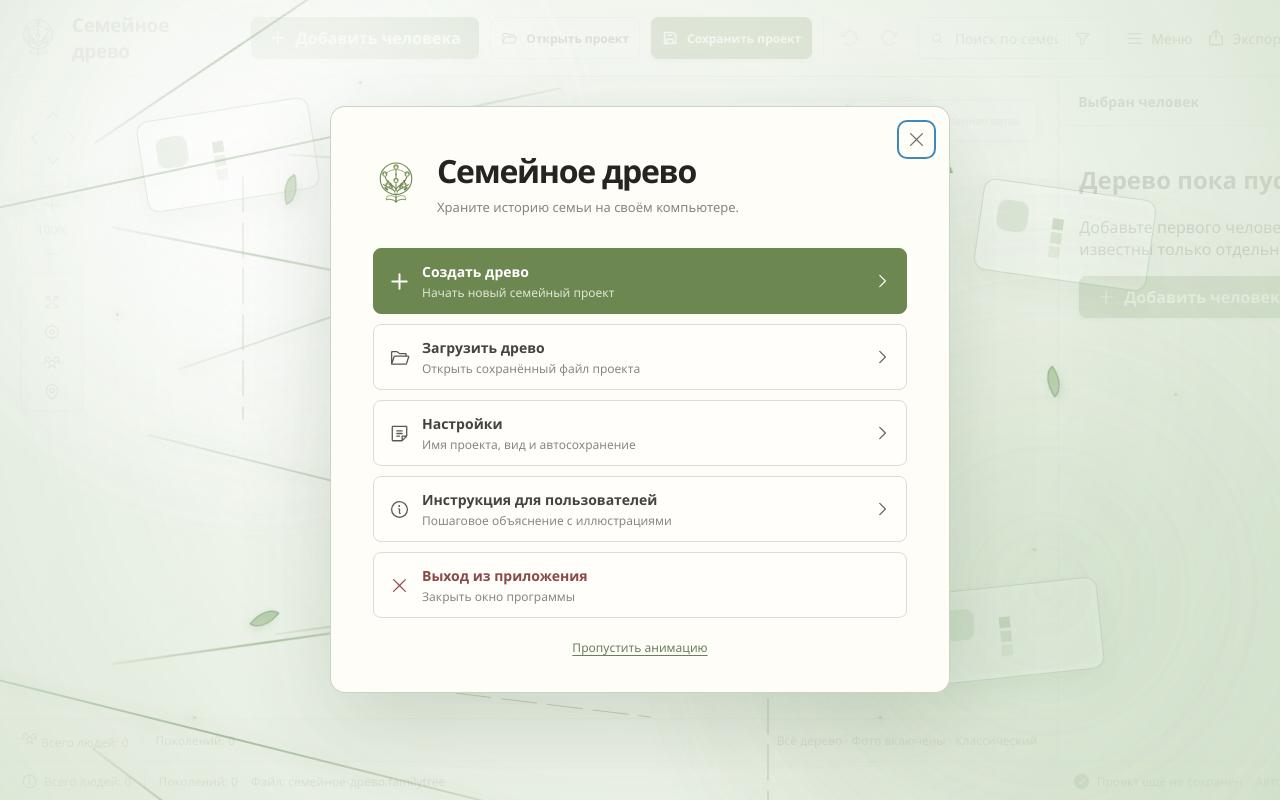
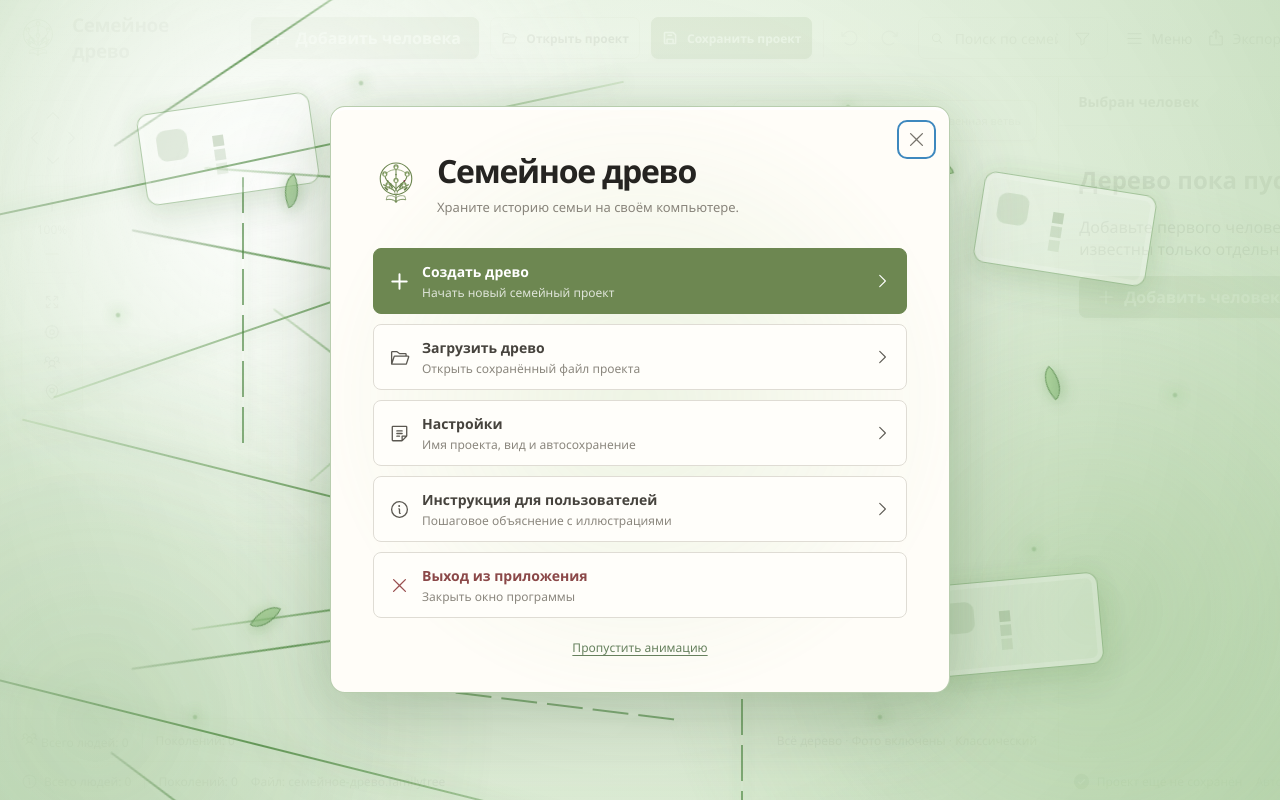
Before and after one commit to teru1337/family-tree-desktop, a React (Vite) app in the folder prototype/: page / in a window 1280 px wide. Built offline with nearby package versions, Linux system fonts and the light colour scheme.

Commit message:
fix: enrich start menu entrance animation

```diff
--- a/prototype/src/styles.css
+++ b/prototype/src/styles.css
@@ -171,12 +171,12 @@ button:focus-visible, input:focus-visible, textarea:focus-visible, select:focus-
 @media (max-width: 1160px) { .file-button, .save-project-button { width: 42px; padding: 0; font-size: 0; } }
 
 /* Стартовое меню: полноэкранная сцена с отдельным декоративным слоем. */
-.main-menu-backdrop { display: grid; place-items: center; overflow: hidden; isolation: isolate; padding: 42px; background: radial-gradient(circle at 50% 44%, rgba(255,255,255,.86), rgba(236,242,232,.82) 52%, rgba(213,226,207,.9)); }
-.main-menu-background { position: absolute; z-index: -1; inset: 0; overflow: hidden; pointer-events: none; background: linear-gradient(135deg, rgba(255,255,255,.2), rgba(209,225,203,.18)); }
-.main-menu-background::before, .main-menu-background::after { content: ""; position: absolute; inset: -15%; background: radial-gradient(circle at 28% 30%, rgba(255,255,255,.8), transparent 25%), radial-gradient(circle at 74% 68%, rgba(162,193,151,.2), transparent 29%); }
-.main-menu-background::after { opacity: .5; transform: rotate(18deg); }
-.main-menu-branch, .main-menu-relation-line { position: absolute; display: block; height: 2px; transform-origin: left center; border-radius: 999px; background: linear-gradient(90deg, rgba(74,108,63,.1), rgba(91,130,77,.62), rgba(126,157,110,.16)); box-shadow: 0 0 14px rgba(100,139,85,.16); }
-.main-menu-branch { width: 53vw; opacity: .72; }
+.main-menu-backdrop { display: grid; place-items: center; overflow: hidden; isolation: isolate; padding: 42px; background: radial-gradient(circle at 50% 44%, rgba(255,255,255,.92), rgba(231,243,225,.88) 48%, rgba(194,219,185,.96)); }
+.main-menu-background { position: absolute; z-index: -1; inset: 0; overflow: hidden; pointer-events: none; background: linear-gradient(135deg, rgba(255,255,255,.28), rgba(183,213,172,.32)); }
+.main-menu-background::before, .main-menu-background::after { content: ""; position: absolute; inset: -15%; background: radial-gradient(circle at 28% 30%, rgba(255,255,255,.92), transparent 25%), radial-gradient(circle at 74% 68%, rgba(130,177,112,.32), transparent 29%); }
+.main-menu-background::after { opacity: .72; transform: rotate(18deg); background: radial-gradient(circle at 54% 42%, rgba(255,255,255,.28), transparent 20%), radial-gradient(circle at 18% 78%, rgba(100,151,86,.26), transparent 24%); }
+.main-menu-branch, .main-menu-relation-line { position: absolute; display: block; height: 2px; transform-origin: left center; border-radius: 999px; background: linear-gradient(90deg, rgba(61,103,52,.18), rgba(78,137,65,.9), rgba(145,190,126,.28)); box-shadow: 0 0 20px rgba(79,139,67,.3); }
+.main-menu-branch { width: 58vw; opacity: .9; }
 .main-menu-branch::before, .main-menu-branch::after { content: ""; position: absolute; left: 31%; width: 25vw; height: 2px; border-radius: inherit; background: inherit; transform-origin: left center; }
 .main-menu-branch::before { top: -43px; transform: rotate(-22deg); }
 .main-menu-branch::after { top: 43px; transform: rotate(23deg); }
@@ -184,30 +184,37 @@ button:focus-visible, input:focus-visible, textarea:focus-visible, select:focus-
 .main-menu-branch-2 { right: -17vw; top: 18%; transform: rotate(161deg); }
 .main-menu-branch-3 { left: -8vw; bottom: 18%; transform: rotate(14deg); }
 .main-menu-branch-4 { right: -16vw; bottom: 25%; transform: rotate(194deg); }
-.main-menu-relation-line { width: 19vw; height: 1px; opacity: .56; background: repeating-linear-gradient(90deg, rgba(103,142,90,.6) 0 36px, transparent 36px 46px); }
+.main-menu-relation-line { width: 21vw; height: 2px; opacity: .78; background: repeating-linear-gradient(90deg, rgba(75,133,64,.82) 0 36px, transparent 36px 46px); box-shadow: 0 0 16px rgba(84,143,70,.24); }
 .main-menu-relation-line-1 { left: 19%; top: 22%; transform: rotate(90deg); }
 .main-menu-relation-line-2 { right: 21%; top: 70%; transform: rotate(90deg); }
 .main-menu-relation-line-3 { left: 32%; bottom: 14%; transform: rotate(7deg); }
-.main-menu-ghost-card { position: absolute; width: 174px; height: 92px; border: 1px solid rgba(113,151,100,.33); border-radius: 12px; background: rgba(255,255,255,.17); box-shadow: 0 12px 28px rgba(80,115,69,.08), inset 0 0 0 5px rgba(255,255,255,.1); opacity: .72; }
+.main-menu-ghost-card { position: absolute; width: 174px; height: 92px; border: 1px solid rgba(92,145,78,.52); border-radius: 12px; background: rgba(255,255,255,.26); box-shadow: 0 16px 34px rgba(70,116,60,.15), 0 0 24px rgba(116,175,96,.16), inset 0 0 0 5px rgba(255,255,255,.18); opacity: .86; }
 .main-menu-ghost-card::before { content: ""; position: absolute; left: 16px; top: 18px; width: 31px; height: 31px; border-radius: 9px; background: rgba(132,166,121,.24); box-shadow: 46px 2px 0 -10px rgba(100,139,85,.3), 46px 16px 0 -10px rgba(100,139,85,.2), 46px 30px 0 -10px rgba(100,139,85,.14); }
 .main-menu-ghost-card-1 { left: 11%; top: 15%; transform: rotate(-9deg); }
 .main-menu-ghost-card-2 { right: 10%; top: 25%; transform: rotate(8deg); }
 .main-menu-ghost-card-3 { right: 14%; bottom: 14%; transform: rotate(-6deg); }
-.main-menu-leaf { position: absolute; width: 17px; height: 27px; border: 1px solid rgba(73,111,64,.38); border-radius: 100% 0 100% 0; background: linear-gradient(135deg, rgba(154,190,139,.72), rgba(93,139,78,.28)); box-shadow: 0 4px 10px rgba(76,114,66,.13); }
+.main-menu-leaf { position: absolute; width: 19px; height: 30px; border: 1px solid rgba(61,112,52,.55); border-radius: 100% 0 100% 0; background: linear-gradient(135deg, rgba(177,218,157,.9), rgba(72,137,61,.46)); box-shadow: 0 6px 15px rgba(67,119,57,.2), 0 0 13px rgba(118,181,98,.2); }
 .main-menu-leaf-1 { left: 22%; top: 22%; transform: rotate(-28deg); }.main-menu-leaf-2 { left: 35%; top: 15%; transform: rotate(43deg); }.main-menu-leaf-3 { right: 26%; top: 19%; transform: rotate(74deg); }.main-menu-leaf-4 { right: 17%; top: 46%; transform: rotate(-48deg); }.main-menu-leaf-5 { left: 20%; bottom: 21%; transform: rotate(26deg); }.main-menu-leaf-6 { right: 32%; bottom: 14%; transform: rotate(-73deg); }
-.main-menu-particle { position: absolute; width: 5px; height: 5px; border-radius: 50%; background: #96b58c; box-shadow: 0 0 14px 3px rgba(138,174,125,.42); opacity: .72; }
+.main-menu-particle { position: absolute; width: 6px; height: 6px; border-radius: 50%; background: #75a96a; box-shadow: 0 0 18px 5px rgba(111,174,93,.58); opacity: .84; }
 .main-menu-particle-1 { left: 9%; top: 39%; }.main-menu-particle-2 { left: 28%; top: 10%; }.main-menu-particle-3 { left: 42%; bottom: 18%; }.main-menu-particle-4 { left: 66%; top: 13%; }.main-menu-particle-5 { right: 8%; top: 49%; }.main-menu-particle-6 { right: 31%; bottom: 10%; }.main-menu-particle-7 { right: 19%; bottom: 31%; }.main-menu-particle-8 { left: 15%; bottom: 10%; }
-.main-menu-card { z-index: 1; width: min(620px, 100%); padding: 42px; border-color: rgba(196,208,188,.92); box-shadow: 0 30px 90px rgba(55, 83, 47, .2), 0 3px 0 rgba(255,255,255,.72) inset; }
+.main-menu-card { position: relative; z-index: 1; width: min(620px, 100%); padding: 42px; border-color: rgba(183,205,173,.98); box-shadow: 0 30px 90px rgba(55, 83, 47, .25), 0 0 40px rgba(123,174,104,.18), 0 3px 0 rgba(255,255,255,.82) inset; }
+.main-menu-card::before { content: ""; position: absolute; z-index: -1; inset: -24px; border-radius: 31px; background: radial-gradient(ellipse at center, rgba(142,195,120,.34), rgba(142,195,120,0) 68%); filter: blur(14px); opacity: 0; pointer-events: none; }
+.main-menu-card::after { content: ""; position: absolute; inset: 1px; border: 1px solid rgba(255,255,255,.7); border-radius: 14px; opacity: 0; pointer-events: none; }
 .main-menu-brand { gap: 18px; }.main-menu-brand h1 { font-size: 32px; }.main-menu-brand p { font-size: 13px; }.main-menu-list { gap: 10px; margin-top: 32px; }.main-menu-action { min-height: 66px; padding: 12px 15px; }.main-menu-action strong { font-size: 14px; }.main-menu-action small { font-size: 12px; }.main-menu-skip-animation { display: block; margin: 20px auto -7px; border: 0; background: transparent; color: #66805d; font-size: 12px; text-decoration: underline; text-underline-offset: 3px; cursor: pointer; }.main-menu-skip-animation:hover { color: #405e38; }
-.main-menu-backdrop.is-animation-active .main-menu-background::before, .main-menu-backdrop.is-animation-active .main-menu-background::after { animation: main-menu-ambient 12s ease-in-out infinite alternate; }.main-menu-backdrop.is-animation-active .main-menu-branch { animation: main-menu-branch-drift 9s ease-in-out infinite alternate; }.main-menu-backdrop.is-animation-active .main-menu-ghost-card { animation: main-menu-card-float 8s ease-in-out infinite alternate; }.main-menu-backdrop.is-animation-active .main-menu-leaf { animation: main-menu-leaf-sway 5s ease-in-out infinite alternate; }.main-menu-backdrop.is-animation-active .main-menu-particle { animation: main-menu-particle-pulse 3s ease-in-out infinite alternate; }
+.main-menu-backdrop.is-animation-active .main-menu-background::before, .main-menu-backdrop.is-animation-active .main-menu-background::after { animation: main-menu-ambient 9s ease-in-out infinite alternate; }.main-menu-backdrop.is-animation-active .main-menu-branch { animation: main-menu-branch-drift 7s ease-in-out infinite alternate; }.main-menu-backdrop.is-animation-active .main-menu-ghost-card { animation: main-menu-card-float 6.5s ease-in-out infinite alternate; }.main-menu-backdrop.is-animation-active .main-menu-leaf { animation: main-menu-leaf-sway 3.8s ease-in-out infinite alternate; }.main-menu-backdrop.is-animation-active .main-menu-particle { animation: main-menu-particle-pulse 2.4s ease-in-out infinite alternate; }
+.main-menu-backdrop.is-animation-active .main-menu-card::before { animation: main-menu-halo 1700ms ease-out both; }.main-menu-backdrop.is-animation-active .main-menu-card::after { animation: main-menu-glint 1500ms ease-out 220ms both; }.main-menu-backdrop.is-animation-active .main-menu-brand { animation: main-menu-content-in 700ms ease-out 440ms both; }.main-menu-backdrop.is-animation-active .main-menu-list { animation: main-menu-content-in 700ms ease-out 570ms both; }.main-menu-backdrop.is-animation-active .main-menu-action { animation: main-menu-action-in 600ms cubic-bezier(.2,.75,.25,1) both; }.main-menu-backdrop.is-animation-active .main-menu-action:nth-child(1) { animation-delay: 650ms; }.main-menu-backdrop.is-animation-active .main-menu-action:nth-child(2) { animation-delay: 730ms; }.main-menu-backdrop.is-animation-active .main-menu-action:nth-child(3) { animation-delay: 810ms; }.main-menu-backdrop.is-animation-active .main-menu-action:nth-child(4) { animation-delay: 890ms; }.main-menu-backdrop.is-animation-active .main-menu-action:nth-child(5) { animation-delay: 970ms; }
 .main-menu-backdrop.is-animation-skipped, .main-menu-backdrop.is-animation-skipped .main-menu-card, .main-menu-backdrop.is-animation-skipped .main-menu-background, .main-menu-backdrop.is-animation-skipped .main-menu-background * { animation: none !important; }
 @keyframes main-menu-backdrop-in { from { opacity: 0; } to { opacity: 1; } }
 @keyframes main-menu-rise { from { opacity: 0; transform: translateY(70px) scale(.97); } to { opacity: 1; transform: translateY(0) scale(1); } }
-@keyframes main-menu-ambient { from { transform: translate3d(-3%, -2%, 0) scale(1); } to { transform: translate3d(3%, 2%, 0) scale(1.08); } }
-@keyframes main-menu-branch-drift { from { margin-top: -10px; opacity: .48; } to { margin-top: 10px; opacity: .86; } }
-@keyframes main-menu-card-float { from { translate: 0 0; } to { translate: 0 -14px; } }
-@keyframes main-menu-leaf-sway { from { rotate: -7deg; } to { rotate: 12deg; } }
-@keyframes main-menu-particle-pulse { from { scale: .6; opacity: .25; } to { scale: 1.7; opacity: 1; } }
+@keyframes main-menu-ambient { from { transform: translate3d(-4%, -3%, 0) scale(1); } to { transform: translate3d(4%, 3%, 0) scale(1.1); } }
+@keyframes main-menu-branch-drift { from { margin-top: -14px; opacity: .55; } to { margin-top: 14px; opacity: .98; } }
+@keyframes main-menu-card-float { from { translate: 0 0; rotate: -1deg; } to { translate: 0 -18px; rotate: 1deg; } }
+@keyframes main-menu-leaf-sway { from { rotate: -10deg; scale: .9; } to { rotate: 15deg; scale: 1.08; } }
+@keyframes main-menu-particle-pulse { from { scale: .5; opacity: .28; } to { scale: 1.9; opacity: 1; } }
+@keyframes main-menu-halo { 0% { opacity: 0; transform: scale(.78); } 55% { opacity: .92; transform: scale(1.04); } 100% { opacity: .46; transform: scale(1); } }
+@keyframes main-menu-glint { 0% { opacity: 0; } 45% { opacity: .95; } 100% { opacity: .26; } }
+@keyframes main-menu-content-in { from { opacity: 0; transform: translateY(12px); } to { opacity: 1; transform: translateY(0); } }
+@keyframes main-menu-action-in { from { opacity: 0; transform: translateX(-14px); } to { opacity: 1; transform: translateX(0); } }
 @keyframes modal-backdrop-in { from { opacity: 0; } to { opacity: 1; } }
 @keyframes modal-backdrop-out { from { opacity: 1; } to { opacity: 0; } }
 @keyframes modal-card-in { from { opacity: 0; transform: translateY(12px) scale(.985); } to { opacity: 1; transform: translateY(0) scale(1); } }
```
Also changed, not shown: 4 other files (tests, documents, lock files or other folders).
